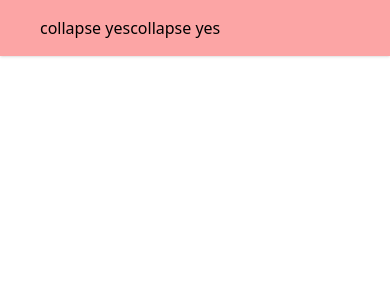
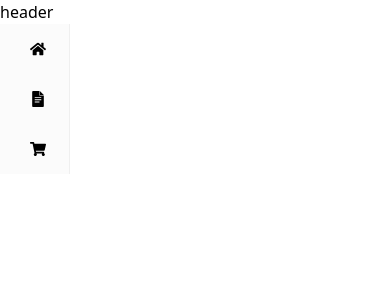
Before and after one commit to ParasJain1803/Inventory-Management, a React (Vite) app in the folder frontend/: page / in a window 390 px wide. Shown: the top 300 px of the page. Built offline with nearby package versions, Linux system fonts and the light colour scheme.

Commit message:
add sidebar

```diff
--- a/frontend/src/components/Header.jsx
+++ b/frontend/src/components/Header.jsx
@@ -1,27 +1,11 @@
-import React from "react";
-import { useDispatch, useSelector } from "react-redux";
-import { collapsedSidebar, SidebarSlicePath, toggleSidebar } from "../utils/slice/Sidebar.slice";
+import React from 'react'
 
-function Header() {
-  const dispatch = useDispatch();
-  const selector = useSelector(SidebarSlicePath);
-
-  const sidebarHandler = () => dispatch(collapsedSidebar({}));
-  const sidebarHandlerToggle = () => dispatch(toggleSidebar({}));
+const Header = () => {
   return (
-    <>
-      <header className="py-4 shadow md px-10 bg-red-300">
-        <button className="lg:hidden" onClick={sidebarHandler}>
-          {" "}
-          collapse {selector ? "yes" : "no"}{" "}
-        </button>
-        <button className="lg:hidden" onClick={sidebarHandlerToggle}>
-          {" "}
-          collapse {selector ? "yes" : "no"}{" "}
-        </button>
-      </header>
-    </>
-  );
+    <div>
+      header
+    </div>
+  )
 }
 
-export default Header;
+export default Header
--- a/frontend/src/layout/MainLayout.jsx
+++ b/frontend/src/layout/MainLayout.jsx
@@ -1,42 +1,29 @@
-import React, { useState } from "react";
+
 import { Sidebar, Menu, MenuItem, SubMenu } from "react-pro-sidebar";
-import Login from "../pages/Login";
+import { expandSidebar, collapseSidebar } from '../utils/slice/Sidebar.slice.js';
 import { useDispatch, useSelector } from "react-redux";
-import { SidebarSlicePath, toggleSidebar } from "../utils/slice/Sidebar.slice";
+import { FaHome } from "react-icons/fa";
 import { SiGoogledocs } from "react-icons/si";
 import { FaShoppingCart } from "react-icons/fa";
-import { TbLayoutSidebarLeftCollapseFilled } from "react-icons/tb";
-import { TbLayoutSidebarRightCollapseFilled } from "react-icons/tb";
+import { Link } from "react-router-dom";
+const MainLayout = ({ children }) => {
+  const isCollapsed = useSelector((state) => state.sidebar.isCollapsed);
+  const dispatch = useDispatch();
 
-const MainLayout = ({ children }) => {
-  const selector = useSelector(SidebarSlicePath);
-
-  const dispatch = useDispatch();
   return (
-    <>
-      <Sidebar
-        collapsed={selector.collapsed}
-        breakPoint="lg"
-        toggled={selector.toggle}
-      >
-        <Menu>
-          <MenuItem
-            className="lg:hidden"
-            onClick={() => dispatch(toggleSidebar())}
-          >
-            {selector.toggle ? (
-              <TbLayoutSidebarLeftCollapseFilled />
-            ) : (
-              <TbLayoutSidebarRightCollapseFilled />
-            )}
-          </MenuItem>
-          <MenuItem icon={<SiGoogledocs />} className="">
-            Documentation
-          </MenuItem>
-          <MenuItem icon={<FaShoppingCart />}>Cart</MenuItem>
+  <div
+      onMouseEnter={() => dispatch(expandSidebar())}
+      onMouseLeave={() => dispatch(collapseSidebar())}
+      style={{ height: '100vh', position: 'fixed' }}
+    >
+      <Sidebar collapsed={isCollapsed} width="200px" collapsedWidth="70px" className="p-0 m-0" >
+        <Menu iconShape="circle">
+        <MenuItem icon={<FaHome />} component={<Link to="/" />} className=""> Home </MenuItem>
+          <MenuItem icon={<SiGoogledocs />} component={<Link to="/register" />} className=""> Dashboard </MenuItem>
+          <MenuItem icon={<FaShoppingCart />} component={<Link to="/login" />} > Cart </MenuItem>
         </Menu>
       </Sidebar>
-    </>
+    </div>
   );
 };
 
--- a/frontend/src/utils/Store.jsx
+++ b/frontend/src/utils/Store.jsx
@@ -1,14 +1,15 @@
 import { configureStore } from "@reduxjs/toolkit";
 import { setupListeners } from "@reduxjs/toolkit/query";
 import { UserSlice } from "../utils/slice/user.slice.js";
-import { SidebarSlice } from "./slice/Sidebar.slice.js";
+
+import sidebarReducer from "../utils/slice/Sidebar.slice.js";
 
 export const store = configureStore({
   reducer: {
     [UserSlice.name]: UserSlice.reducer,
-    [SidebarSlice.name]: SidebarSlice.reducer,
+    sidebar: sidebarReducer,
   },
-  middleware: (d) => d().concat(),
+  middleware: (getDefaultMiddleware) => getDefaultMiddleware(),
 });
 
 setupListeners(store.dispatch);
--- a/frontend/src/utils/slice/Sidebar.slice.js
+++ b/frontend/src/utils/slice/Sidebar.slice.js
@@ -1,24 +1,43 @@
-import { createSlice } from "@reduxjs/toolkit";
+// import { createSlice } from "@reduxjs/toolkit";
 
-export const SidebarSlice = createSlice({
-    name: 'SidebarSlice',
-    initialState: {
-        toggle: false,
-        collapsed: false,
-    },
-    reducers: {
-        toggleSidebar(state) {
-            state.toggle = !state.toggle
-        },
-        collapsedSidebar(state) {
-            state.collapsed = !state.collapsed
-        },
+// export const SidebarSlice = createSlice({
+//   name: "SidebarSlice",
+//   initialState: {
+//     toggle: false,
+//     collapsed: false,
+//   },
+//   reducers: {
+//     toggleSidebar(state) {
+//       state.toggle = !state.toggle;
+//     },
+//     collapsedSidebar(state) {
+//       state.collapsed = !state.collapsed;
+//     },
+//   },
+// });
 
-    }
-})
+// export const { toggleSidebar, collapsedSidebar } = SidebarSlice.actions;
+
+// export const SidebarSlicePath = (state) => state.SidebarSlice;
 
 
-export const { toggleSidebar,collapsedSidebar } = SidebarSlice.actions;
+// features/sidebar/sidebarSlice.js
+import { createSlice } from '@reduxjs/toolkit';
 
+const sidebarSlice = createSlice({
+  name: 'sidebar',
+  initialState: {
+    isCollapsed: true,
+  },
+  reducers: {
+    expandSidebar: (state) => {
+      state.isCollapsed = false;
+    },
+    collapseSidebar: (state) => {
+      state.isCollapsed = true;
+    },
+  },
+});
 
-export const SidebarSlicePath = (state) => state.SidebarSlice
+export const { expandSidebar, collapseSidebar } = sidebarSlice.actions;
+export default sidebarSlice.reducer;
```
Also changed, not shown: frontend/src/App.jsx (+3 -4 lines).
